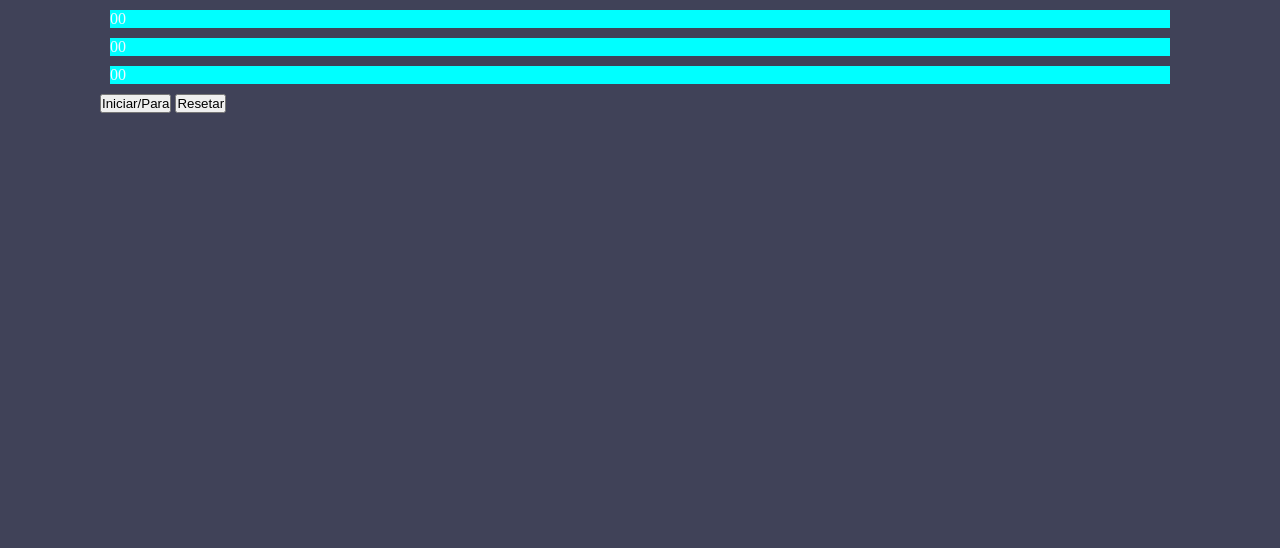
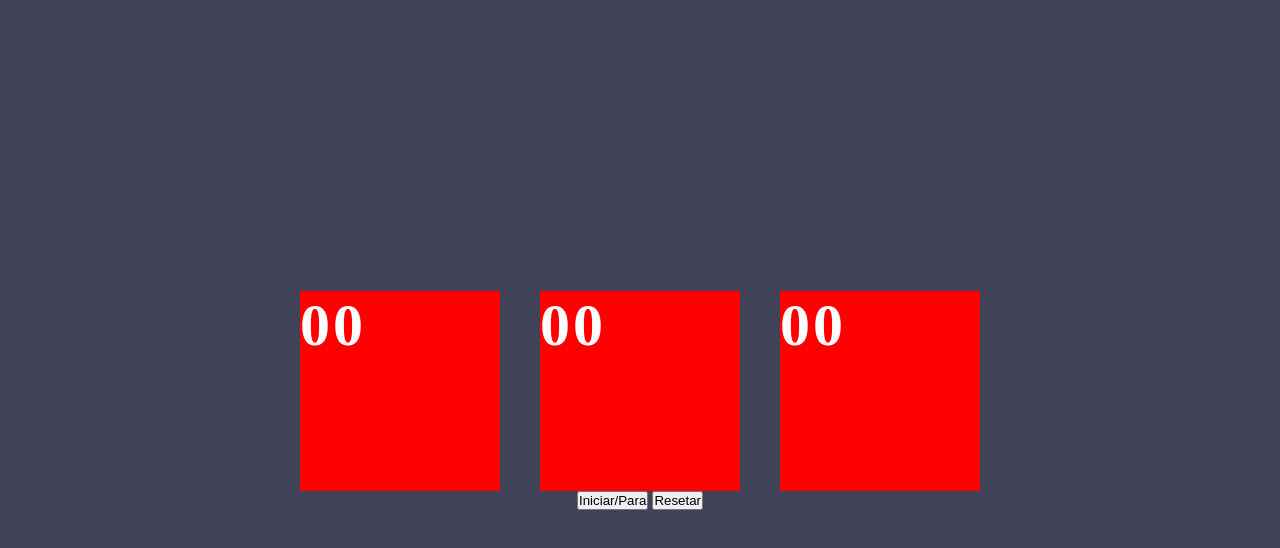
Before and after one commit to gabrielmds222/Cronometro_JS, a plain HTML site: page index.html in a window 1280 px wide. Drawn offline with Linux system fonts and the light colour scheme.

Commit message:
feat: Estrutura do layout da página e elementos

```diff
--- a/index.html
+++ b/index.html
@@ -15,14 +15,14 @@
   <body>
     <main>
       <div class="timer">
-        <div>
+        <div class="timer-container">
           <span id="horas">00</span>
         </div>
-        <div>
-          <span id="minutos">00</span>
+        <div class="timer-container">
+          <span id="horas">00</span>
         </div>
-        <div>
-          <span id="segundos">00</span>
+        <div class="timer-container">
+          <span id="horas">00</span>
         </div>
       </div>
       <div class="buttons">
--- a/style.css
+++ b/style.css
@@ -9,14 +9,27 @@ body {
 }
 
 main {
-  padding: 0 100px;
+  height: 100vh;
+  padding: 0 50px;
+  display: flex;
+  flex-direction: column;
+  align-items: center;
+  justify-content: center;
 }
 
 .timer {
-  color: aliceblue;
+  display: flex;
+  color: #fff;
 }
 
-.timer div {
-  background-color: aqua;
-  margin: 10px;
+.timer-container {
+  height: 200px;
+  width: 200px;
+  margin: 0 20px;
+
+  font-size: 60px;
+  font-weight: bolder;
+  letter-spacing: 3px;
+
+  background-color: red;
 }
```
